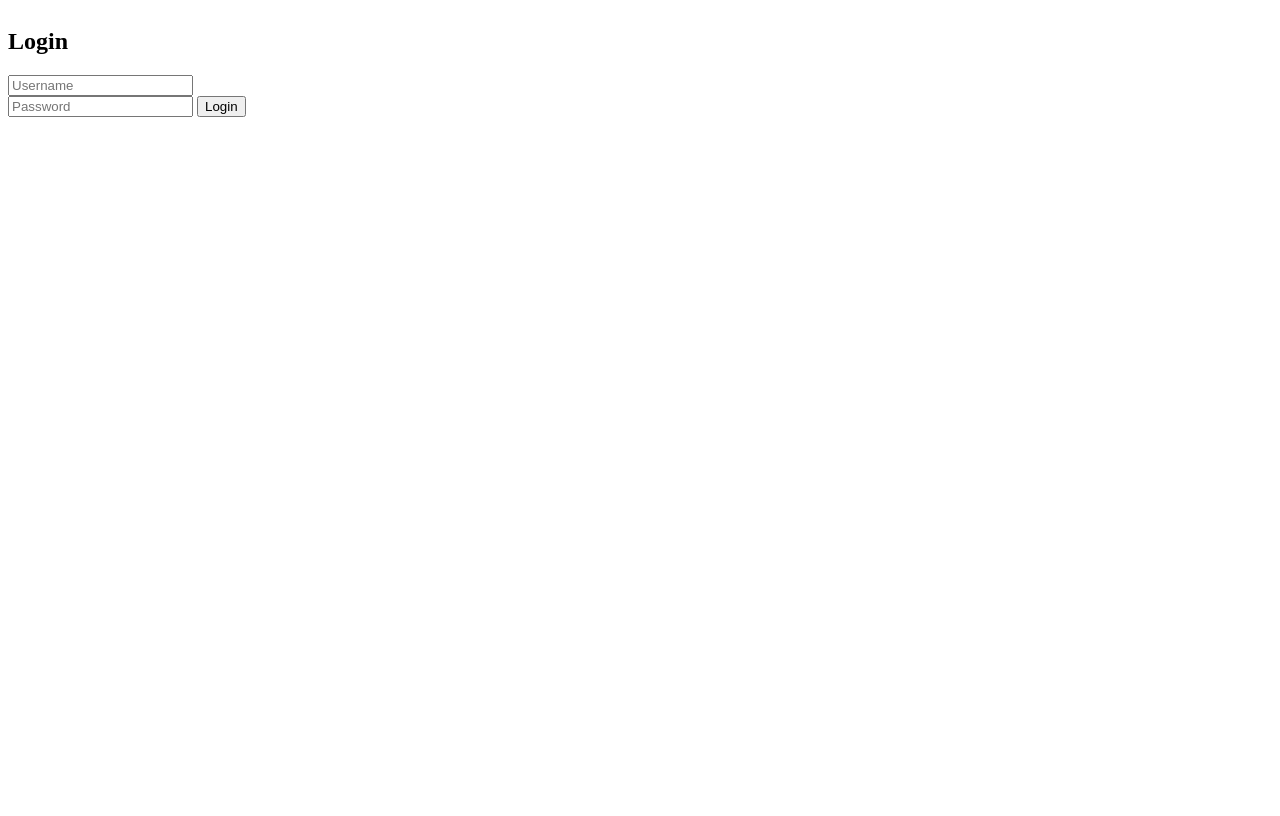
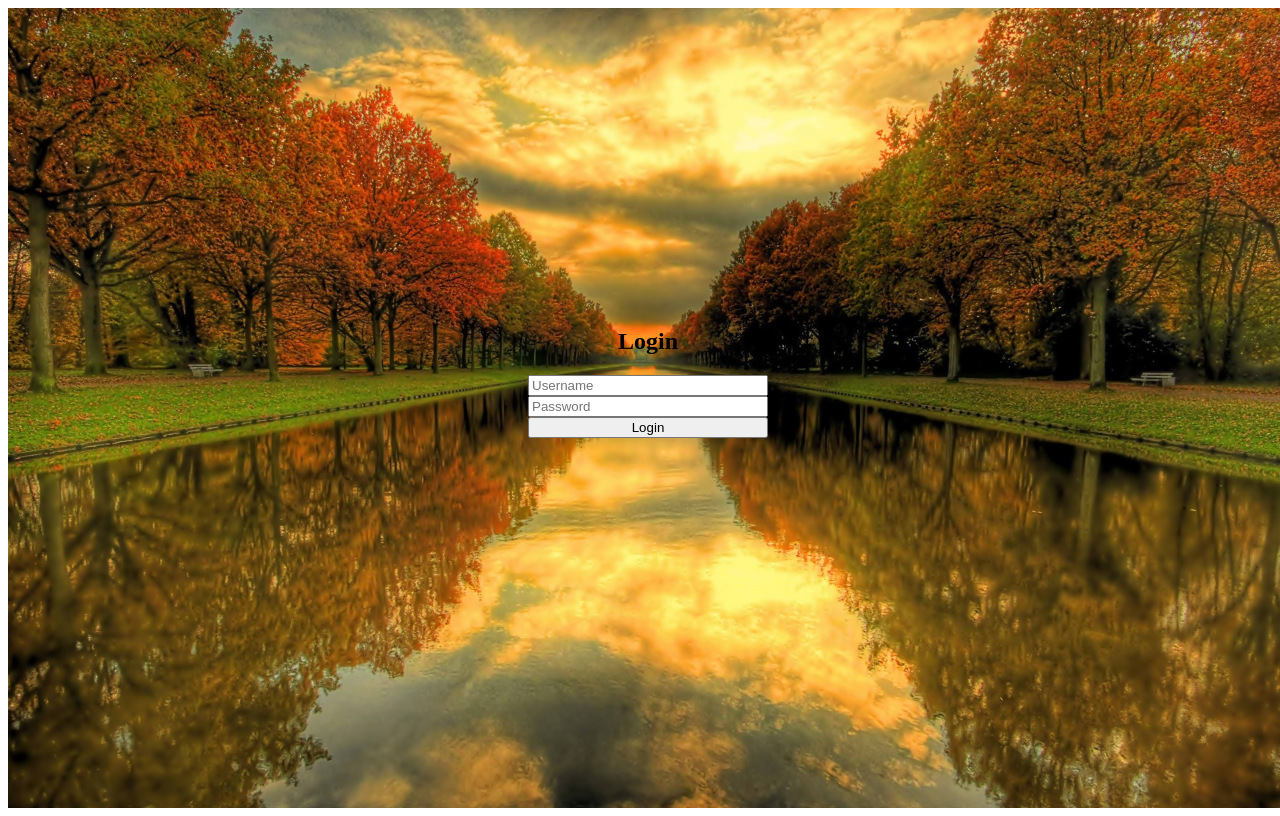
Before and after one commit to ariel055132/A-Simple-Login-form, a plain HTML site: page index.html in a window 1280 px wide. Drawn offline with Linux system fonts and the light colour scheme.

Commit message:
a basic login-form framework

```diff
--- a/style.css
+++ b/style.css
@@ -1,10 +1,17 @@
 .container {
     width: 100vw;
     height: 100vh;
-    display: flex; /* flexbox */
+    display: flex; /* CSS flexbox */
+    align-items: center;
+    justify-content: center;
+    background: url("wallpaper.jpeg") fixed no-repeat;
+    background-size: cover;
 }
 
 .login-form {
     width: 240px;
     height: 200px;
+    display: flex;
+    flex-direction: column;
+    text-align: center;
 }
```
